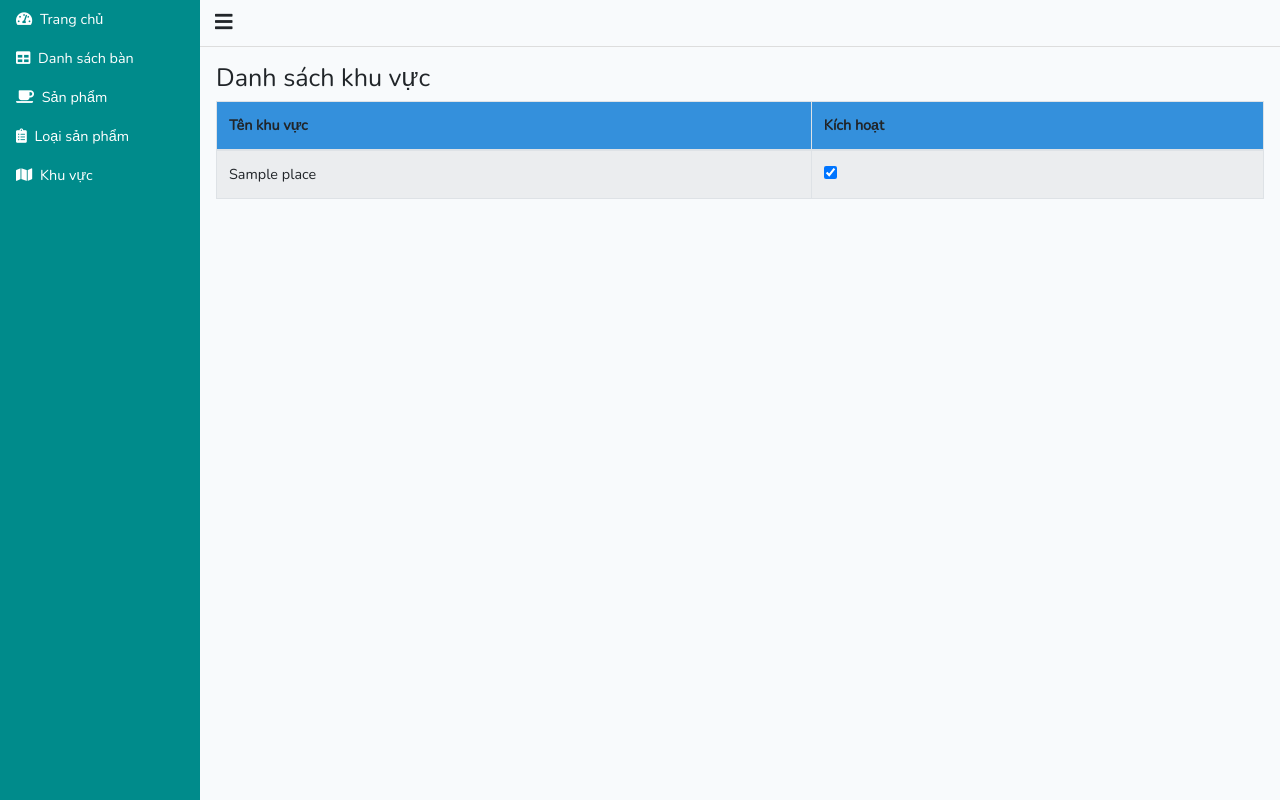
After one commit to buiyenlinh/coffee-store, a Laravel app: page /admin/place in a window 1280 px wide. The commit adds this page. Run offline with Laravel 8, Linux system fonts and the light colour scheme; a user stored in the database is signed in; data comes from the database, SQL or seed files in the repository; tables that the repository leaves empty hold one stand-in row (values such as "Sample post").

Commit message:
add places and tables database

```diff
--- a/app/Http/Controllers/AdminController.php
+++ b/app/Http/Controllers/AdminController.php
@@ -6,6 +6,7 @@ use Illuminate\Http\Request;
 use Illuminate\Support\Facades\Auth;
 use App\Models\Role;
 use App\Models\User;
+use App\Models\Place;
 
 class AdminController extends Controller
 {
@@ -67,27 +68,33 @@ class AdminController extends Controller
         $level = $this->getLevel();
         $menu = [];
         $menu[] = [
-            'link' => route('home'),
+            'link' => route('home', [], false),
             'title' => 'Trang chủ',
             'icon' => 'fas fa-tachometer-alt'
         ];
 
         $menu[] = [
-            'link' => route('home'),
+            'link' => route('home', [], false),
             'title' => 'Danh sách bàn',
             'icon' => 'fas fa-table'
         ];
 
         $menu[] = [
-            'link' => route('home'),
+            'link' => route('home', [], false),
             'title' => 'Sản phẩm',
             'icon' => 'fas fa-coffee'
         ];
 
         $menu[] = [
-            'link' => route('home'),
+            'link' => route('home', [], false),
             'title' => 'Loại sản phẩm',
             'icon' => 'fas fa-clipboard-list'
+        ];
+
+        $menu[] = [
+            'link' => route('place', [], false),
+            'title' => 'Khu vực',
+            'icon' => 'fas fa-map'
         ];
         return $menu;
     }
@@ -103,7 +110,8 @@ class AdminController extends Controller
         }
         $data = [
             'user' => $user,
-            'menu' => $menu
+            'menu' => $menu,
+            'title' => null
         ];
 
         return $data;
@@ -114,6 +122,18 @@ class AdminController extends Controller
      */
     public function viewHome() {
         $data = $this->getData();
+        $data['title'] = 'Trang chủ';
         return view('admin.home', $data);
     }
+
+    /**
+     * Places page
+     */
+    public function viewPlace() {
+        $data = $this->getData();
+        $data['title'] = 'Khu vực';
+        $places = Place::all();
+        $data['places'] = $places->toArray();
+        return view('admin.place', $data);
+    }
 }
--- /dev/null
+++ b/app/Models/Place.php
@@ -0,0 +1,16 @@
+<?php
+
+namespace App\Models;
+
+use Illuminate\Database\Eloquent\Factories\HasFactory;
+use Illuminate\Database\Eloquent\Model;
+
+class Place extends Model
+{
+    use HasFactory;
+
+    protected $fillable = [
+        'name',
+        'active'
+    ];
+}
--- a/public/css/admin.css
+++ b/public/css/admin.css
@@ -1,5 +1,10 @@
 * {
   box-sizing: border-box;
+}
+
+html, body {
+	width: 100%;
+	height: 100%;
 }
 
 .wrapper {
@@ -34,7 +39,6 @@
   margin-left: 200px;
   width: calc(100% - 200px);
   transition: margin-left ease-in-out 0.4s;
-  padding-left: 15px;
 }
 
 .wrapper-sidebar-mini .main-content {
@@ -45,14 +49,70 @@
   width: calc(100% - 65px);
 }
 
+.sidebar ul,
+.sidebar ul li {
+  width: 100%;
+}
+
 .sidebar ul li .nav-link {
   color: #fff;
   white-space: nowrap;
 	overflow: hidden;
 	text-overflow: ellipsis;
+  width: 100%;
 }
 
 .wrapper-sidebar-mini .sidebar ul li .nav-link span {
   display: none;
   transition: display ease-in-out 0.4s;
 }
+
+.wrapper-sidebar-mini + .sidebar-overlay {
+  display: none;
+  background: rgba(0, 0, 0, 0.4);
+  width: 100%;
+  height: 100vh;
+  z-index: 10;
+  position: absolute;
+  top: 0;
+  left: 0;
+}
+
+.main-content-header {
+  padding: 10px 15px;
+  border-bottom: 1px solid #ddd;
+}
+
+.header-icon-bar i {
+  font-size: 20px;
+  padding-top: 2px;
+  cursor: pointer;
+}
+
+@media (max-width: 767px) {
+  .main-sidebar {
+    left: -200px;
+    width: 200px;
+    transition: all ease-in-out 0.4s;
+  }
+
+  .main-content,
+  .wrapper-sidebar-mini .main-content {
+    margin-left: 0;
+    width: 100%;
+    padding: 0px;
+  }
+
+  .wrapper-sidebar-mini .main-sidebar {
+    left: 0;
+    width: 180px;
+  }
+
+  .wrapper-sidebar-mini .sidebar ul li .nav-link span {
+    display: inline-block;
+  }
+
+  .wrapper-sidebar-mini + .sidebar-overlay {
+    display: block;
+  }
+}
--- a/public/js/admin.js
+++ b/public/js/admin.js
@@ -2,4 +2,8 @@ $(function() {
   $('[data-toggle="sidebar"]').on('click', function() {
     $('.wrapper').toggleClass('wrapper-sidebar-mini');
   })
+
+  $('.sidebar-overlay').on('click', function() {
+    $('.wrapper').removeClass('wrapper-sidebar-mini');
+  })
 })
--- a/resources/views/admin/layout/adminLayout.blade.php
+++ b/resources/views/admin/layout/adminLayout.blade.php
@@ -7,7 +7,7 @@
   <script src="{{ asset('js/app.js') }}"></script>
   <link href="{{ asset('css/app.css') }}" rel="stylesheet">
   <link rel="stylesheet" href="/css/admin.css">
-  <title>{{ $title ?? 'Title your website' }}</title>
+  <title>{{ $title ?? 'Your site title' }}</title>
 </head>
 <body>
   <div class="wrapper">
@@ -16,7 +16,7 @@
         <ul class="nav nav-pills flex-column" role="tablist">
           @foreach ($menu as $_menu)
           <li class="nav-item">
-            <a class="nav-link" data-toggle="pill" href="{{ $_menu['link'] }}">
+            <a class="nav-link" href="{{ $_menu['link'] }}">
               <em class="{{ $_menu['icon'] }} pr-1"></em>
               <span>{{ $_menu['title'] }}</span>
             </a>
@@ -27,11 +27,16 @@
     </div>
     <div class="main-content">
       <div class="main-content-header">
-        <i class="fas fa-bars" data-toggle="sidebar"></i>
+        <div class="header-icon-bar">
+          <i class="fas fa-bars" data-toggle="sidebar"></i>
+        </div>
       </div>
-      @yield('content')
+      <div class="main-content-info p-3">
+        @yield('content')
+      </div>
     </div>
   </div>
+  <div class="sidebar-overlay"></div>
   <script src="/js/admin.js"></script>
 </body>
 </html>
--- /dev/null
+++ b/resources/views/admin/place.blade.php
@@ -0,0 +1,21 @@
+@extends ('admin.layout.adminLayout')
+
+@section('content')
+  <h3>Danh sách khu vực</h3>
+  <div class="table-responsive">
+    <table class="table table-striped table-bordered table-hover">
+      <thead class="bg-primary">
+        <th>Tên khu vực</th>
+        <th>Kích hoạt</th>
+      </thead>
+      <tbody>
+        @foreach ($places as $_place)
+            <tr>
+              <td>{{ $_place['name'] }}</td>
+              <td><input type="checkbox" @if($_place['active']) checked @endif></td>
+            </tr>
+          @endforeach
+      </tbody>
+    </table>
+  </div>
+@endsection
--- /dev/null
+++ b/resources/views/admin/tableList.blade.php
@@ -0,0 +1,5 @@
+@extends ('admin.layout.adminLayout')
+
+@section
+  <div>This is table list page</div>
+@endsection
--- a/routes/web.php
+++ b/routes/web.php
@@ -15,6 +15,7 @@ use Illuminate\Support\Facades\Route;
 Route::prefix('admin')->group(function() {
     Route::get('login', 'AdminController@viewLogin')->name('login');
     Route::get('/', 'AdminController@viewHome')->name('home');
+    Route::get('place', 'AdminController@viewPlace')->name('place');
 
     Route::prefix('auth')->group(function() {
         Route::post('login', 'AdminController@login');
```
Also changed, not shown: app/Models/Table.php (added, +17 -0 lines), database/migrations/2021_10_14_135606_create_places_table.php (added), database/migrations/2021_10_14_135617_create_tables_table.php (added).
